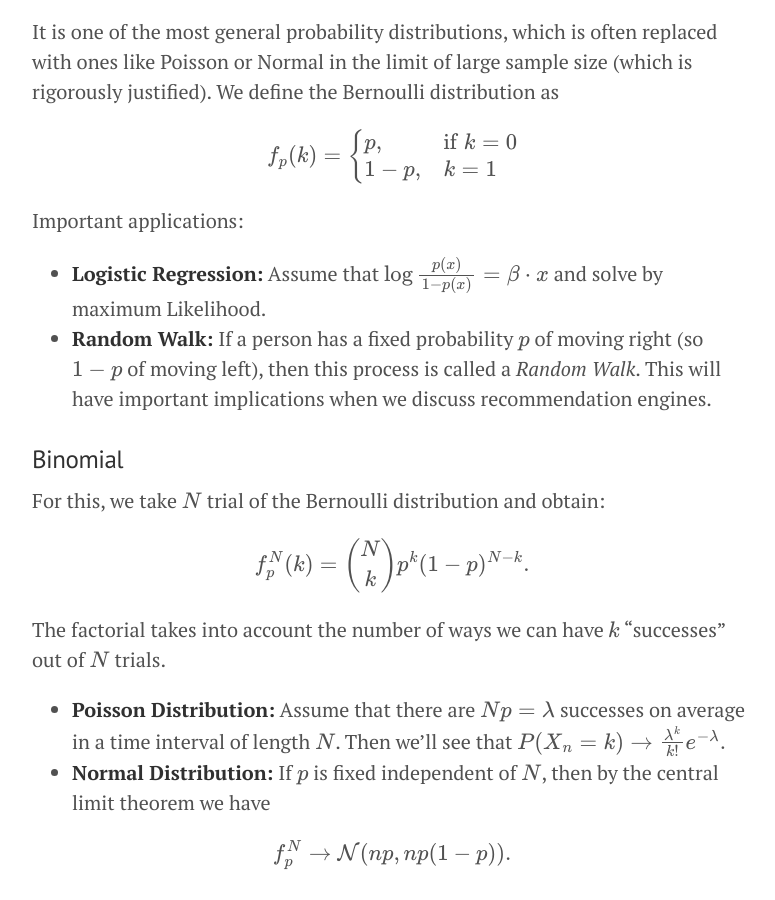
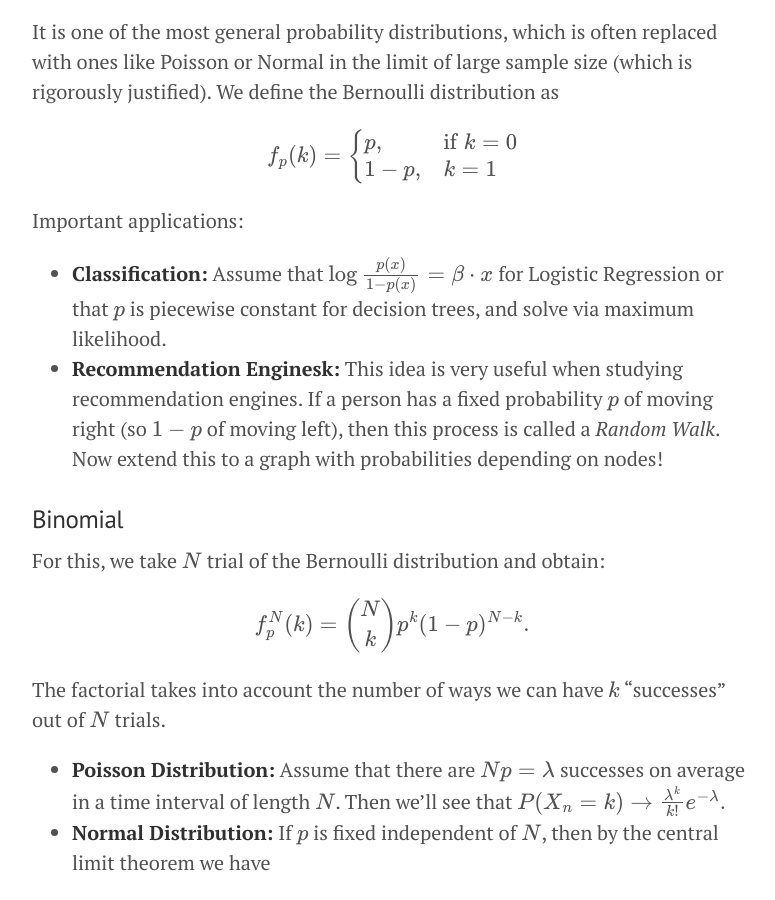
Before and after one commit to doriang102/doriang102.github.io, a Jekyll site: the page built from _posts/2017-11-13-knowing-your-distributions.md, in a window 1280 px wide and 900 px high, scrolled down 1038 px. Shown: the whole window, without its empty margins (248-1023 px from the left). Built offline with Jekyll 4.4.1, drawn with Linux system fonts in a browser that asks for light colours; our own code applies the rules of GitHub Pages for plain Markdown files; formulas are drawn with MathJax 3.

Commit message:
Update 2017-11-13-knowing-your-distributions.md

```diff
--- a/_posts/2017-11-13-knowing-your-distributions.md
+++ b/_posts/2017-11-13-knowing-your-distributions.md
@@ -34,8 +34,8 @@ $$
 $$
 
 Important applications:
-- **Logistic Regression:** Assume that $$\log \frac{p(x)}{1-p(x)} = \beta \cdot x$$ and solve by maximum Likelihood.
-- **Random Walk:** If a person has a fixed probability $$p$$ of moving right (so $$1-p$$ of moving left), then this process is called a *Random Walk*. This will have important implications when we discuss recommendation engines.
+- **Classification:** Assume that $$\log \frac{p(x)}{1-p(x)} = \beta \cdot x$$ for Logistic Regression or that $$p$$ is piecewise constant for decision trees, and solve via maximum likelihood.
+- **Recommendation Enginesk:** This idea is very useful when studying recommendation engines. If a person has a fixed probability $$p$$ of moving right (so $$1-p$$ of moving left), then this process is called a *Random Walk*. Now extend this to a graph with probabilities depending on nodes!
 
 ### Binomial
 For this, we take $$N$$ trial of the Bernoulli distribution and obtain:
```
